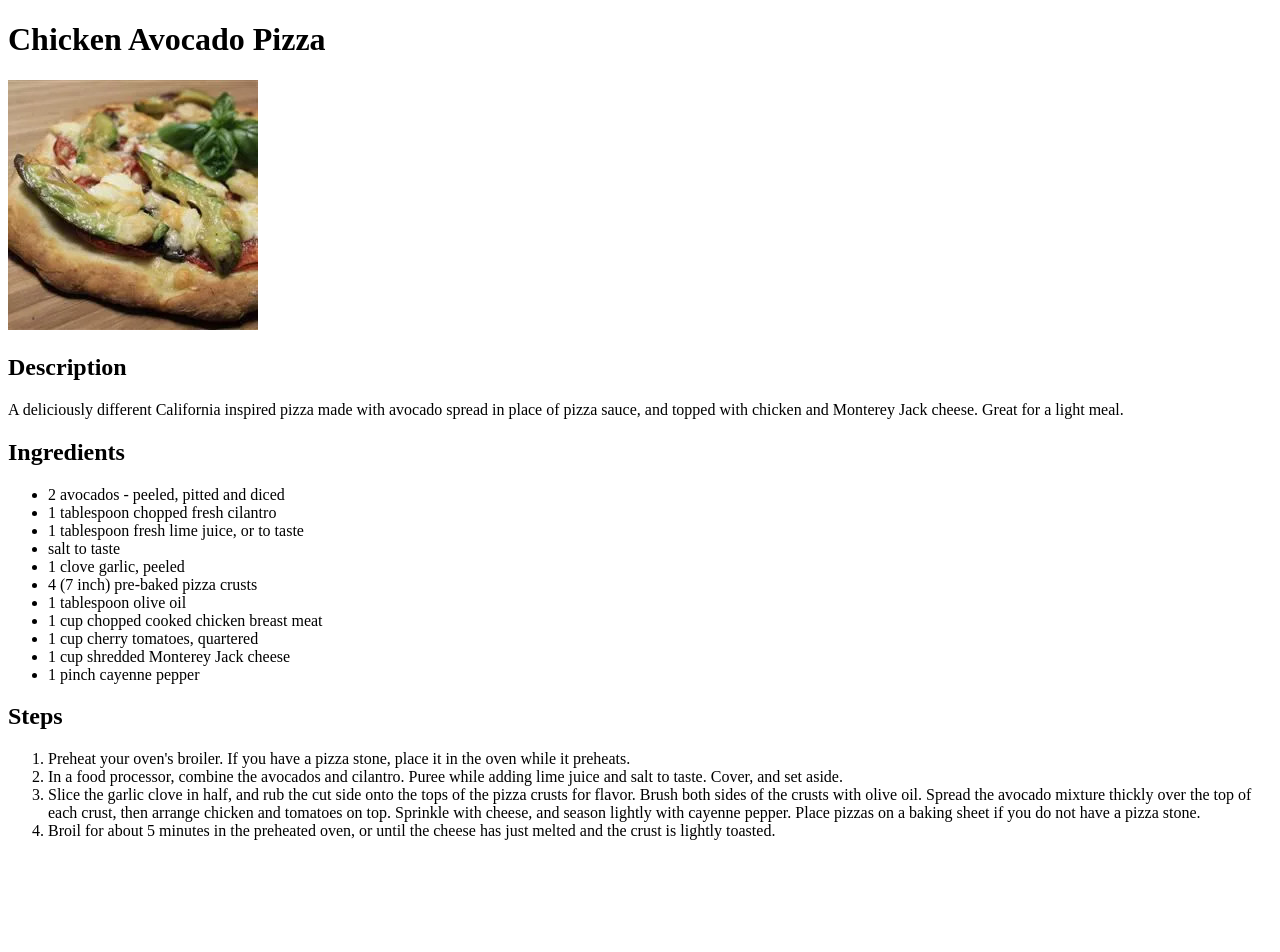
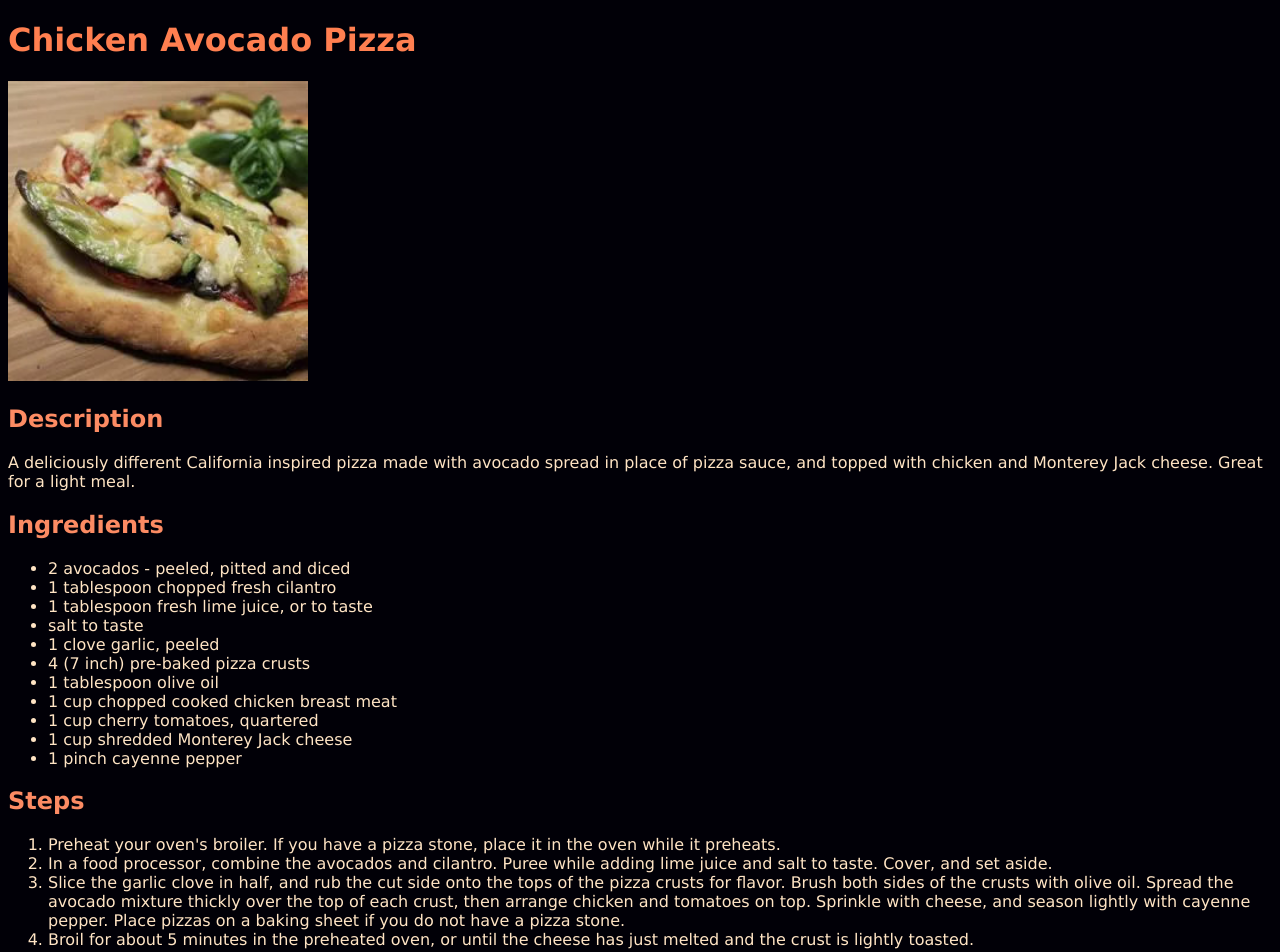
Before and after one commit to mmmeu/vegan-recipes, a plain HTML site: page recipes/pizza.html in a window 1280 px wide. Before the commit the page ends 856 px from the top, so only its background shows below. Drawn offline with Linux system fonts and the light colour scheme.

Commit message:
Add CSS and make names consistent

```diff
--- a/recipes/pizza.html
+++ b/recipes/pizza.html
@@ -4,7 +4,8 @@
     <meta charset="UTF-8">
     <meta http-equiv="X-UA-Compatible" content="IE=edge">
     <meta name="viewport" content="width=device-width, initial-scale=1.0">
-    <title>Pizza</title>
+    <link rel="stylesheet" href="../style.css">
+    <title>Chicken Avocado Pizza</title>
 </head>
 <body>
     <h1>Chicken Avocado Pizza</h1>
--- /dev/null
+++ b/style.css
@@ -0,0 +1,18 @@
+* {
+  background-color: rgb(1, 0, 7);
+  color: bisque;
+  font-family: Verdana, Geneva, Tahoma, sans-serif;
+}
+
+img {
+  width: 300px;
+  height: auto;
+}
+
+h1 {
+  color: coral;
+}
+
+h2 {
+  color: rgb(252, 139, 99);
+}
```
Also changed, not shown: index.html (+4 -3 lines), recipes/lasagna.html (+2 -1 lines), recipes/pesto.html (+2 -1 lines).
